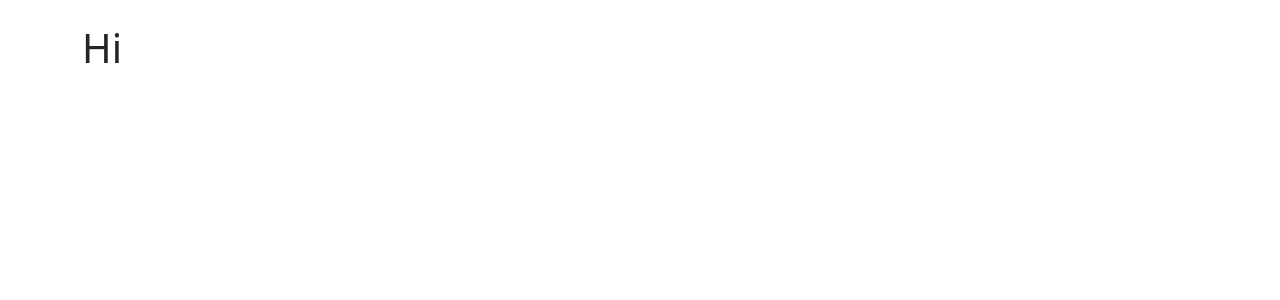
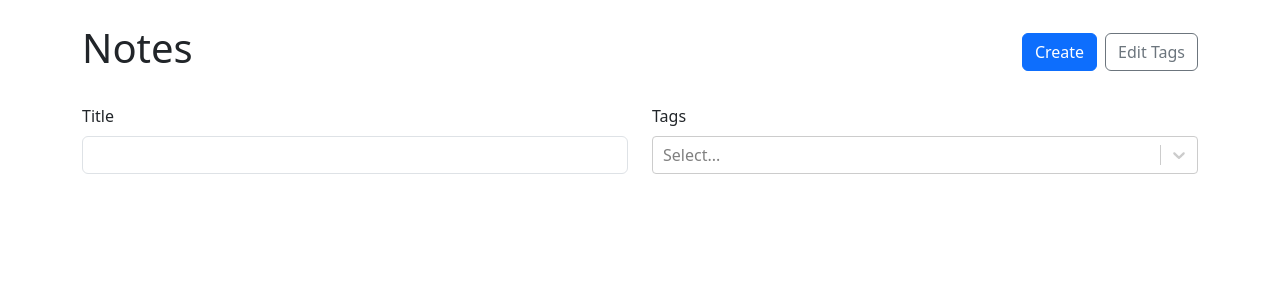
Before and after one commit to LyndeCS/notes, a React (Vite) app: page / in a window 1280 px wide. Shown: the top 300 px of the page. Built offline with nearby package versions, Linux system fonts and the light colour scheme.

Commit message:
NoteList finished

```diff
--- a/package.json
+++ b/package.json
@@ -15,11 +15,13 @@
     "react-bootstrap": "^2.9.1",
     "react-dom": "^18.2.0",
     "react-router-dom": "^6.18.0",
-    "react-select": "^5.8.0"
+    "react-select": "^5.8.0",
+    "uuid": "^9.0.1"
   },
   "devDependencies": {
     "@types/react": "^18.2.15",
     "@types/react-dom": "^18.2.7",
+    "@types/uuid": "^9.0.7",
     "@typescript-eslint/eslint-plugin": "^6.0.0",
     "@typescript-eslint/parser": "^6.0.0",
     "@vitejs/plugin-react": "^4.0.3",
--- a/src/App.tsx
+++ b/src/App.tsx
@@ -2,13 +2,79 @@ import "bootstrap/dist/css/bootstrap.min.css";
 import { Container } from "react-bootstrap";
 import { Routes, Route, Navigate } from "react-router-dom";
 import { NewNote } from "./NewNote";
+import { useLocalStorage } from "./useLocalStorage";
+import { useMemo } from "react";
+import { v4 as uuidV4 } from "uuid";
+import { NoteList } from "./NoteList";
+
+export type Note = {
+  id: string;
+} & NoteData;
+
+export type RawNote = {
+  id: string;
+} & RawNoteData;
+
+export type RawNoteData = {
+  title: string;
+  markdown: string;
+  tagIds: string[];
+};
+
+export type NoteData = {
+  title: string;
+  markdown: string;
+  tags: Tag[];
+};
+
+export type Tag = {
+  id: string;
+  label: string;
+};
 
 function App() {
+  const [notes, setNotes] = useLocalStorage<RawNote[]>("NOTES", []);
+  const [tags, setTags] = useLocalStorage<Tag[]>("TAGS", []);
+
+  const notesWithTags = useMemo(() => {
+    return notes.map((note) => {
+      return {
+        ...note,
+        tags: tags.filter((tag) => note.tagIds.includes(tag.id)),
+      };
+    });
+  }, [notes, tags]);
+
+  function onCreateNote({ tags, ...data }: NoteData) {
+    setNotes((prevNotes) => {
+      return [
+        ...prevNotes,
+        { ...data, id: uuidV4(), tagIds: tags.map((tag) => tag.id) },
+      ];
+    });
+  }
+
+  function addTag(tag: Tag): void {
+    setTags((prevTags) => [...prevTags, tag]);
+  }
+
   return (
     <Container className="my-4">
       <Routes>
-				<Route path="/" element={<h1>Hi</h1>} />
-				<Route path="/new" element={<NewNote />} />
+        <Route
+          path="/"
+          element={<NoteList availableTags={tags} notes={notesWithTags} />}
+        />
+        <Route
+          path="/new"
+          element={
+            <NewNote
+              onSubmit={onCreateNote}
+              onAddTag={addTag}
+              availableTags={tags}
+            />
+          }
+        />
         <Route path="/:id">
           <Route index element={<h1>Show</h1>} />
           <Route path="edit" element={<h1>Edit</h1>} />
--- a/src/NewNote.tsx
+++ b/src/NewNote.tsx
@@ -1,10 +1,21 @@
+import { NoteData, Tag } from "./App";
 import { NoteForm } from "./NoteForm";
 
-export function NewNote() {
-	return (
-		<>
-			<h1 className="mb-4">New Note</h1>
-			<NoteForm />
-		</>
-	);
+type NewNoteProps = {
+  onSubmit: (data: NoteData) => void;
+  onAddTag: (tag: Tag) => void;
+  availableTags: Tag[];
+};
+
+export function NewNote({ onSubmit, onAddTag, availableTags }: NewNoteProps) {
+  return (
+    <>
+      <h1 className="mb-4">New Note</h1>
+      <NoteForm
+        onSubmit={onSubmit}
+        onAddTag={onAddTag}
+        availableTags={availableTags}
+      />
+    </>
+  );
 }
--- a/src/NoteForm.tsx
+++ b/src/NoteForm.tsx
@@ -1,35 +1,86 @@
+import { FormEvent, useRef, useState } from "react";
 import { Button, Col, Form, Row, Stack } from "react-bootstrap";
+import { Link, useNavigate } from "react-router-dom";
 import CreateableReactSelect from "react-select/creatable";
+import { NoteData, Tag } from "./App";
+import { v4 as uuidV4 } from "uuid";
 
-export function NoteForm() {
+type NoteFormProps = {
+  onSubmit: (data: NoteData) => void;
+  onAddTag: (tag: Tag) => void;
+  availableTags: Tag[];
+};
+
+export function NoteForm({ onSubmit, onAddTag, availableTags }: NoteFormProps) {
+  const titleRef = useRef<HTMLInputElement>(null);
+  const markdownRef = useRef<HTMLTextAreaElement>(null);
+  const [selectedTags, setSelectedTags] = useState<Tag[]>([]);
+  const navigate = useNavigate();
+
+  function handleSubmit(e: FormEvent<HTMLFormElement>): void {
+    e.preventDefault();
+
+    onSubmit({
+      title: titleRef.current!.value,
+      markdown: markdownRef.current!.value,
+      tags: selectedTags,
+    });
+
+    navigate("..");
+  }
+
   return (
-    <Form>
+    <Form onSubmit={handleSubmit}>
       <Stack gap={4}>
         <Row>
           <Col>
             <Form.Group controlId="title">
               <Form.Label>Title</Form.Label>
-              <Form.Control required />
+              <Form.Control ref={titleRef} required />
             </Form.Group>
           </Col>
           <Col>
             <Form.Group controlId="tags">
               <Form.Label>Tags</Form.Label>
-              <CreateableReactSelect isMulti />
+              <CreateableReactSelect
+                onCreateOption={(label) => {
+                  const newTag = { id: uuidV4(), label };
+                  onAddTag(newTag);
+                  setSelectedTags((prev) => [...prev, newTag]);
+                }}
+                value={selectedTags.map((tag) => {
+                  return { label: tag.label, value: tag.id };
+                })}
+                options={availableTags.map((tag) => {
+                  return { label: tag.label, value: tag.id };
+                })}
+                onChange={(tags) => {
+                  if (tags) {
+                    setSelectedTags(
+                      tags.map((tag: { label: string; value: string }) => {
+                        return { label: tag.label, id: tag.value };
+                      })
+                    );
+                  }
+                }}
+                isMulti
+              />
             </Form.Group>
           </Col>
         </Row>
         <Form.Group controlId="markdown">
           <Form.Label>Body</Form.Label>
-          <Form.Control as="textarea" required rows={15} />
+          <Form.Control required as="textarea" ref={markdownRef} rows={15} />
         </Form.Group>
         <Stack direction="horizontal" gap={2} className="justify-content-end">
           <Button type="submit" variant="primary">
             Save
           </Button>
-          <Button type="button" variant="outline-secondary">
-            Cancel
-          </Button>
+          <Link to="..">
+            <Button type="button" variant="outline-secondary">
+              Cancel
+            </Button>
+          </Link>
         </Stack>
       </Stack>
     </Form>
--- /dev/null
+++ b/src/NoteList.module.css
@@ -0,0 +1,9 @@
+.card {
+  transition: translate ease-in-out 100ms, box-shadow ease-in-out 100ms;
+}
+
+.card:hover,
+.card:focus {
+  translate: 0 -5px;
+  box-shadow: 0 5px 8px 0 rgba(0, 0, 0, 0.2);
+}
--- /dev/null
+++ b/src/NoteList.tsx
@@ -0,0 +1,131 @@
+import { useMemo, useState } from "react";
+import { Badge, Button, Card, Col, Form, Row, Stack } from "react-bootstrap";
+import { Link } from "react-router-dom";
+import ReactSelect from "react-select";
+import { Tag } from "./App";
+import styles from "./NoteList.module.css";
+
+type SimplifiedNote = {
+  id: string;
+  title: string;
+  tags: Tag[];
+};
+
+type NoteListProps = {
+  availableTags: Tag[];
+  notes: SimplifiedNote[];
+};
+
+export function NoteList({ availableTags, notes }: NoteListProps) {
+  const [selectedTags, setSelectedTags] = useState<Tag[]>([]);
+  const [title, setTitle] = useState("");
+
+  const filteredNotes = useMemo(() => {
+    return notes.filter((note) => {
+      return (
+        (title === "" ||
+          note.title.toLowerCase().includes(title.toLowerCase())) &&
+        (selectedTags.length === 0 ||
+          selectedTags.every((tag) =>
+            note.tags.some((noteTag) => noteTag.id === tag.id)
+          ))
+      );
+    });
+  }, [title, selectedTags, notes]);
+
+  return (
+    <>
+      <Row className="align-items-center mb-4">
+        <Col>
+          <h1>Notes</h1>
+        </Col>
+        <Col xs="auto">
+          <Stack gap={2} direction="horizontal">
+            <Link to="/new">
+              <Button variant="primary">Create</Button>
+            </Link>
+            <Link to="/edit">
+              <Button variant="outline-secondary">Edit Tags</Button>
+            </Link>
+          </Stack>
+        </Col>
+      </Row>
+      <Form>
+        <Row className="mb-4">
+          <Col>
+            <Form.Group controlId="title">
+              <Form.Label>Title</Form.Label>
+              <Form.Control
+                type="text"
+                value={title}
+                onChange={(e) => setTitle(e.target.value)}
+              />
+            </Form.Group>
+          </Col>
+          <Col>
+            <Form.Group controlId="tags">
+              <Form.Label>Tags</Form.Label>
+              <ReactSelect
+                value={selectedTags.map((tag) => {
+                  return { label: tag.label, value: tag.id };
+                })}
+                options={availableTags.map((tag) => {
+                  return { label: tag.label, value: tag.id };
+                })}
+                onChange={(tags) => {
+                  if (tags) {
+                    setSelectedTags(
+                      tags.map((tag: { label: string; value: string }) => {
+                        return { label: tag.label, id: tag.value };
+                      })
+                    );
+                  }
+                }}
+                isMulti
+              />
+            </Form.Group>
+          </Col>
+        </Row>
+      </Form>
+      <Row xs={1} sm={2} lg={3} xl={4} className="g-3">
+        {filteredNotes.map((note) => (
+          <Col key={note.id}>
+            <NoteCard id={note.id} title={note.title} tags={note.tags} />
+          </Col>
+        ))}
+      </Row>
+    </>
+  );
+}
+
+function NoteCard({ id, title, tags }: SimplifiedNote) {
+  return (
+    <Card
+      as={Link}
+      to={`/${id}`}
+      className={`h-100 text-reset text-decoration-none ${styles.card}`}
+    >
+      <Card.Body>
+        <Stack
+          gap={2}
+          className="align-items-center justify-content-center h-100"
+        >
+          <span className="fs-5">{title}</span>
+          {tags.length > 0 && (
+            <Stack
+              gap={1}
+              direction="horizontal"
+              className="justify-content-center flex-wrap"
+            >
+              {tags.map((tag) => (
+                <Badge className="text-truncate" key={tag.id}>
+                  {tag.label}
+                </Badge>
+              ))}
+            </Stack>
+          )}
+        </Stack>
+      </Card.Body>
+    </Card>
+  );
+}
--- /dev/null
+++ b/src/useLocalStorage.ts
@@ -0,0 +1,14 @@
+import { useEffect, useState } from "react";
+
+export function useLocalStorage<T>(key: string, initialValue: T | (() => T)) {
+  const [value, setValue] = useState<T>(() => {
+    const storedValue = localStorage.getItem(key);
+    return storedValue !== null ? JSON.parse(storedValue) : initialValue;
+  });
+
+  useEffect(() => {
+    localStorage.setItem(key, JSON.stringify(value));
+  }, [value, key]);
+
+  return [value, setValue] as const;
+}
```
Also changed, not shown: 1 other file (tests, documents, lock files or other folders). Lines whose indentation alone changed are shown as unchanged.
